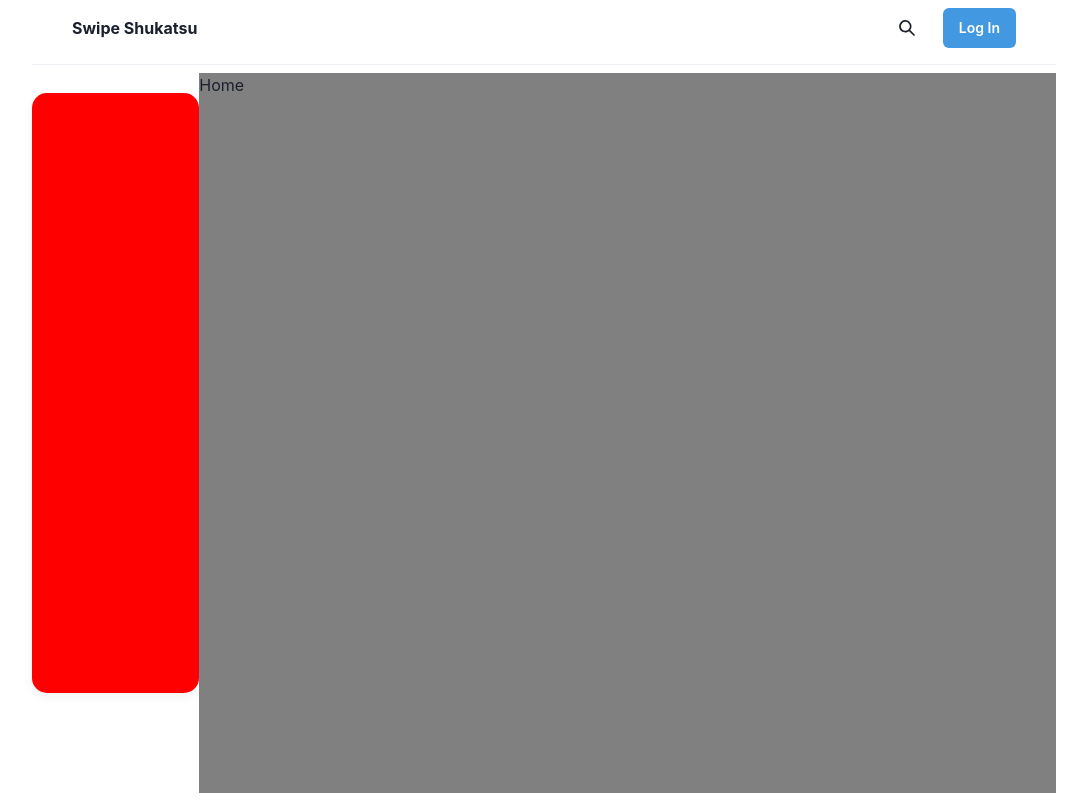
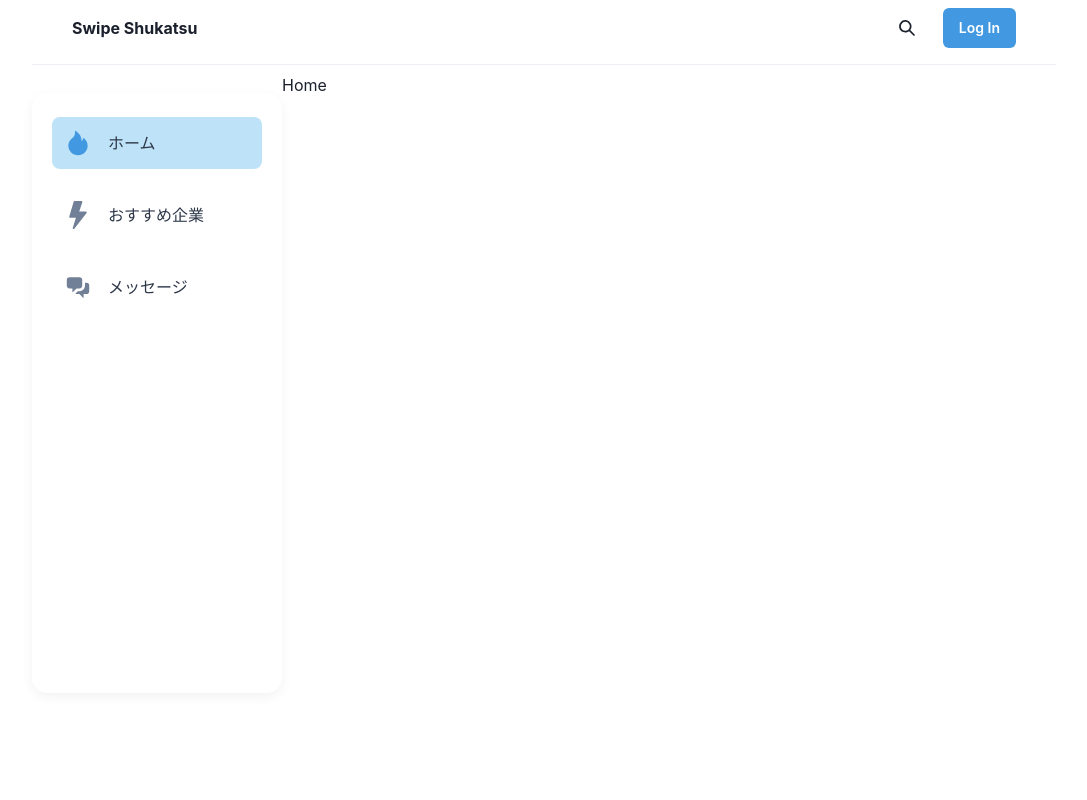
Before and after one commit to satorunooshie/swipe-shukatu, a React (Create React App) app in the folder client/: page / in a window 1280 px wide. Shown: the whole page, without its empty margins (96-1183 px from the left). Built offline with nearby package versions, Linux system fonts and the light colour scheme.

Commit message:
サイドバーを作成

```diff
--- a/client/src/components/Sidebar/Sidebar.tsx
+++ b/client/src/components/Sidebar/Sidebar.tsx
@@ -7,6 +7,7 @@ import {
   Divider,
   Wrap,
   VStack,
+  Text,
 } from "@chakra-ui/react";
 import { AiFillFire } from "react-icons/ai";
 import { HiChatAlt2 } from "react-icons/hi";
@@ -17,18 +18,98 @@ const Sidebar: VFC = () => {
   let location = useLocation();
 
   return (
-      <VStack
+    <VStack
       display={["none", "none", "block"]}
       pos="static"
       h="75vh"
-      w="200px"
+      minW="250px"
+      px="5"
+      py="6"
       marginTop="2.5vh"
       boxShadow="0 4px 12px 0 rgba(0, 0, 0, 0.05)"
       borderRadius="15px"
-      bg="red"
-      >
-
-      </VStack>
+    >
+      <NavLink to="/">
+        <Flex
+          align="center"
+          borderRadius="8"
+          p="3"
+          mb="5"
+          bg={location.pathname === "/" ? "blue.100" : "transparent"}
+          _hover={{ textDecor: "none", backgroundColor: "blue.100" }}
+        >
+          <Icon
+            as={AiFillFire}
+            w={7}
+            h={7}
+            color={location.pathname === "/" ? "blue.400" : "gray.500"}
+          />
+          <Text ml="4" color="gray.700">
+            ホーム
+          </Text>
+        </Flex>
+      </NavLink>
+      <NavLink to="/recommend">
+        <Flex
+          align="center"
+          borderRadius="8"
+          p="3"
+          mb="5"
+          bg={
+            location.pathname === "/recommend" ||
+            location.pathname === "/recommend/"
+              ? "blue.100"
+              : "transparent"
+          }
+          _hover={{ textDecor: "none", backgroundColor: "blue.100" }}
+        >
+          <Icon
+            as={BsLightningFill}
+            w={7}
+            h={7}
+            color={
+              location.pathname === "/recommend" ||
+              location.pathname === "/recommend/"
+                ? "blue.400"
+                : "gray.500"
+            }
+          />
+          <Text ml="4" color="gray.700">
+            おすすめ企業
+          </Text>
+        </Flex>
+      </NavLink>
+      <NavLink to="/message">
+        <Flex
+          align="center"
+          borderRadius="8"
+          p="3"
+          mb="5"
+          bg={
+            location.pathname === "/message" ||
+            location.pathname === "/message/"
+              ? "blue.100"
+              : "transparent"
+          }
+          _hover={{ textDecor: "none", backgroundColor: "blue.100" }}
+        >
+          <Icon
+            as={HiChatAlt2}
+            w={7}
+            h={7}
+            color={
+              location.pathname === "/message" ||
+              location.pathname === "/message/"
+                ? "blue.400"
+                : "gray.500"
+            }
+          />
+          <Text ml="4" color="gray.700">
+            メッセージ
+          </Text>
+        </Flex>
+      </NavLink>
+    </VStack>
   );
 };
 
--- a/client/src/pages/HomePage/HomePage.tsx
+++ b/client/src/pages/HomePage/HomePage.tsx
@@ -3,7 +3,7 @@ import { Text, Wrap } from "@chakra-ui/react";
 
 const HomePage: VFC = () => {
   return (
-    <Wrap h="90vh" bg="gray" w="full">
+    <Wrap h="90vh" w="full">
       <Text>Home</Text>
     </Wrap>
   );
```
